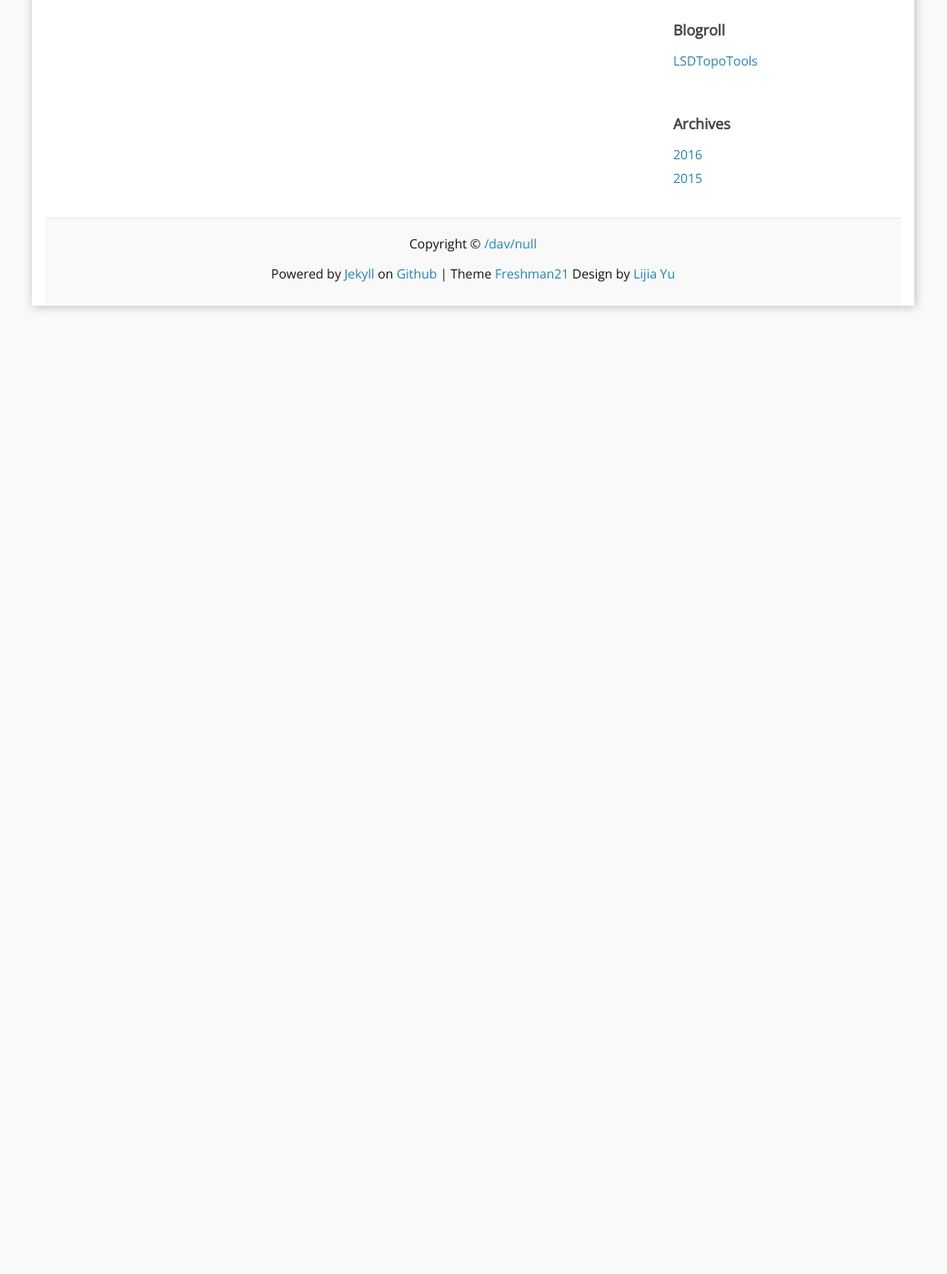
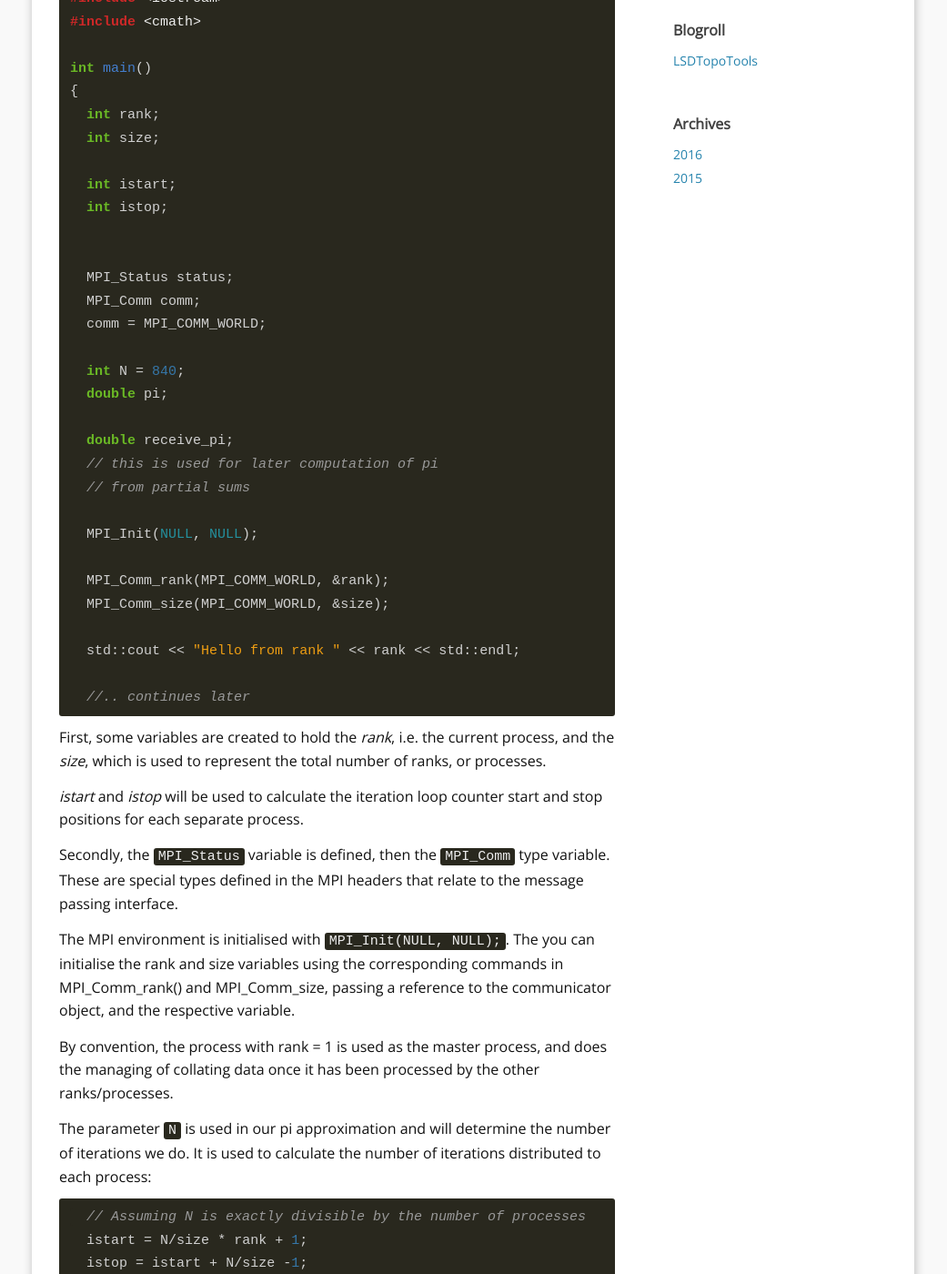
Before and after one commit to dvalters/dvalters.github.io, a Jekyll site: the page built from _posts/2016-07-13-MPI-CPP.markdown, in a window 1280 px wide and 1400 px high, scrolled down 1040 px. Shown: the whole window at 91% size, without its empty margins (120-1161 px from the left). Built offline with Jekyll 4.4.1, drawn with Linux system fonts in a browser that asks for light colours; formulas are drawn with MathJax 3; comment, search, counter and statistics services are not loaded; before the commit the page ends 1406 px from its top, so only the background shows below that; some of the changed text lies outside the part shown.

Commit message:
Update 2016-07-13-MPI-CPP.markdown

```diff
--- a/_posts/2016-07-13-MPI-CPP.markdown
+++ b/_posts/2016-07-13-MPI-CPP.markdown
@@ -4,14 +4,94 @@ title: Intro to MPI programming  in C++
 tags: c++ MPI parallel-proecessing
 ---
 
-**Some notes from the MPI course at EPCC, Summer 2016**
+*Some notes from the MPI course at EPCC, Summer 2016*
 
-MPI is the **Message Passing Interface**, a standard and series of libraries for writing parallel programs to run on distributed memory computing systems. Distributed memory systems are essentially a series of network computers, or compute nodes, each with their own processors and memory. The key difference between *distributed* memory systems and their **shared-memory** counterparts is that each compute node under the distributed model (MPI) has its own memory address space, and special messages must be sent between each node to exchange data. The message sending and receiving is a key part of writing MPI programs.
+MPI is the **Message Passing Interface**, a standard and series of libraries for writing parallel programs to run on distributed memory computing systems. Distributed memory systems are essentially a series of network computers, or compute nodes, each with their own processors and memory. The key difference between *distributed* memory systems and their *shared-memory* counterparts is that each compute node under the distributed model (MPI) has its own memory address space, and special messages must be sent between each node to exchange data. The message sending and receiving is a key part of writing MPI programs.
 
 ## A very basic example: calculating pi
 
 There are dozens of hello world example MPI programs, but these are fairly trivial examples and don't really show how a real computing problem might be broken up and shared between compute nodes (Do you really need a supercomputer to `std::cout` "Hello, World!"?). This example uses an approximation for calculating pi to many significant digits. The approximation is given by:
 
-$$\frac{\pi}{4} = \sum_{k=0}^\infty\frac{(-1)^k}{2k+1}$$
+EQN goes here...
 
 where the answer becomes more acurate with increasing N.
+
+The pseudo-code for the partial sum of pi for each iteration would be:
+
+{% highlight cpp %}
+this_bit_of_pi = this_bit_of_pi + 1.0 / ( 1.0 + ( (i-0.5) / N)*((i-0.5) / N) );
+{% endhighlight %}
+
+For a basic MPI-C++ program, the first bit of the program looks like this, including the MPI header and some variables declared:
+
+{% highlight cpp %}
+#include "mpi.h"
+#include <iostream>
+#include <cmath>
+
+int main()
+{
+  int rank;
+  int size;
+
+  int istart;
+  int istop;
+
+
+  MPI_Status status;
+  MPI_Comm comm;
+  comm = MPI_COMM_WORLD;
+
+  int N = 840;
+  double pi;
+
+  double receive_pi;
+  // this is used for later computation of pi
+  // from partial sums
+
+  MPI_Init(NULL, NULL);
+
+  MPI_Comm_rank(MPI_COMM_WORLD, &rank);
+  MPI_Comm_size(MPI_COMM_WORLD, &size);
+
+  std::cout << "Hello from rank " << rank << std::endl;
+
+  //.. continues later
+{% endhighlight %}
+
+First, some variables are created to hold the *rank*, i.e. the current process, and the *size*, which is used to represent the total number of ranks, or processes.
+
+*istart* and *istop* will be used to calculate the iteration loop counter start and stop positions for each separate process.
+
+Secondly, the `MPI_Status` variable is defined, then the `MPI_Comm` type variable. These are special types defined in the MPI headers that relate to the message passing interface.
+
+The MPI environment is initialised with `MPI_Init(NULL, NULL);`. The you can initialise the rank and size variables using the corresponding commands in MPI_Comm_rank() and MPI_Comm_size, passing a reference to the communicator object, and the respective variable.
+
+By convention, the process with rank = 1 is used as the master process, and does the managing of collating data once it has been processed by the other ranks/processes.
+
+The parameter `N` is used in our pi approximation and will determine the number of iterations we do. It is used to calculate the number of iterations distributed to each process:
+
+{% highlight cpp %}
+  // Assuming N is exactly divisible by the number of processes
+  istart = N/size * rank + 1;
+  istop = istart + N/size -1;
+{% endhighlight %}
+
+Then each loop will calculate a partial sum of pi from its given subset of N.
+
+{% highlight cpp %}
+  // Check how the iterations have been divided up among
+  // the processes:
+  std::cout << "On rank " << rank << " istart = " << istart \
+            << ", istop = " << istop << std::endl;
+
+  double this_bit_of_pi=0.0;
+  for (int i=istart; i<=istop; i++)
+  {
+    this_bit_of_pi = this_bit_of_pi + 1.0 / ( 1.0 + ( (i-0.5) / N)*((i-0.5) / N) );
+    //pi += this_bit_of_pi;
+  }
+
+  std::cout << "On rank " << rank << "Partial pi = " << this_bit_of_pi << std::endl;
+
+{% endhighlight %}
```
